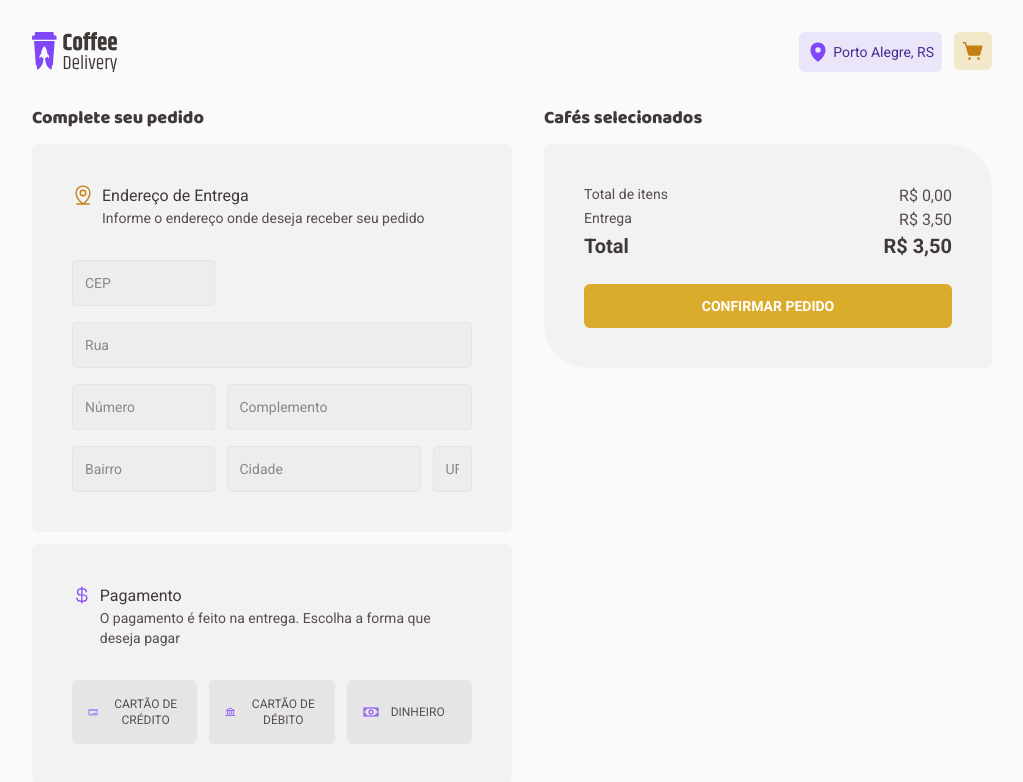
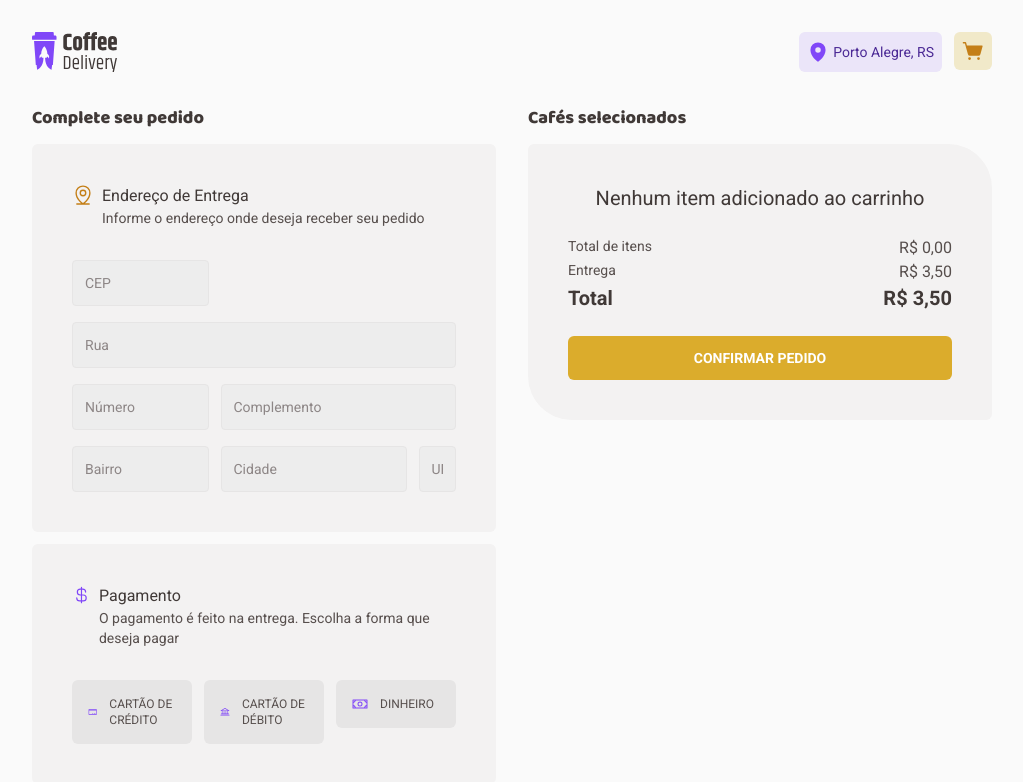
Before and after one commit to karein/coffe-delivery, a React (Vite) app: page /cart in a window 1280 px wide. Shown: the top 782 px of the page, without its empty margins (128-1151 px from the left). Built offline with nearby package versions, Linux system fonts and the light colour scheme.

Commit message:
(implementações): estilização de componentes e página do carrinho; (iniciando):funções para submit de informações do pedido

```diff
--- a/src/pages/Cart/index.tsx
+++ b/src/pages/Cart/index.tsx
@@ -1,4 +1,5 @@
-import { useContext } from 'react'
+/* eslint-disable camelcase */
+import { ChangeEvent, FormEvent, useContext, useEffect, useState } from 'react'
 import {
   MapPinLine,
   Plus,
@@ -10,8 +11,49 @@ import {
   Trash,
 } from '@phosphor-icons/react'
 
-import { CartContext, ICoffee } from '../../context/cartContext'
+import { CartContext } from '../../context/cartContext'
 import { Header } from '../../components/header'
+
+// type PaymentType = 'credit-card' | 'debit-card' | 'money' | null
+
+type PaymentType = string | null
+
+interface Endereco {
+  cep: string
+  rua: string
+  numero: string
+  complemento: string
+  bairro: string
+  cidade: string
+  uf: string
+}
+
+interface ItensPedidos {
+  name: string
+  quantity: number
+  valor: number
+  img: string
+}
+
+interface Totais {
+  total_itens: number
+  valor_entrega: number
+  valor_total: number
+}
+
+interface ResumoPedido {
+  itens: ItensPedidos[]
+  totais: Totais
+}
+
+// interface PedidoFechado {
+//   endereco: Endereco
+//   forma_pagamento: PaymentType
+//   itens: ItensPedidos[]
+//   total_itens: number
+//   valor_entrega: number
+//   valor_total: number
+// }
 
 export function Cart() {
   const {
@@ -21,19 +63,125 @@ export function Cart() {
     handleRemoveItemFromCart,
   } = useContext(CartContext)
 
-  const entrega = 3.5
-  const totalItens = cart.reduce((accumulator, item) => {
-    return (
-      accumulator + parseFloat(item.price.replace(',', '.')) * item.quantity
-    )
-  }, 0)
-  const total = totalItens + entrega
+  const enderecoObj = {
+    cep: '',
+    rua: '',
+    numero: '',
+    complemento: '',
+    bairro: '',
+    cidade: '',
+    uf: '',
+  }
+
+  const itens_pedido_obj = [
+    {
+      tipo: '',
+      quantidade: 0,
+      valor: 0,
+    },
+  ]
+
+  // const [totais, setTotais] = useState<Totais>({
+  //   entrega: 3.5,
+  //   total_itens: 0,
+  //   total: 0,
+  // })
+  const [formEndereco, setFormEndereco] = useState<Endereco>(enderecoObj)
+  const [paymentType, setPaymentType] = useState<PaymentType>(null)
+  // const [pedidoFinal, setPedidoFinal] = useState<PedidoFechado>({
+  //   endereco: enderecoObj,
+  //   valor_entrega: entrega,
+  //   valor_total: total,
+  //   forma_pagamento: paymentType,
+  //   total_itens: totalItens,
+  //   itens: itens_pedido_obj,
+  // })
+  const [resumoPedido, setResumoPedido] = useState<ResumoPedido>({
+    itens: [],
+    totais: {
+      total_itens: 0,
+      valor_entrega: 0,
+      valor_total: 0,
+    },
+  })
+
+  useEffect(() => {
+    // if (cart.length > 0) {
+    setResumoPedido((prevState) => {
+      const pedidosArr = cart.map((e) => {
+        return {
+          name: e.name,
+          quantity: e.quantity,
+          valor: parseFloat(e.price.replace(',', '.')) * e.quantity,
+          img: e.img,
+        }
+      })
+
+      const totalItens = pedidosArr.reduce((acc, item) => acc + item.valor, 0)
+      const valorEntrega = 3.5
+      const valorTotal = totalItens + valorEntrega
+
+      console.log({
+        itens: pedidosArr,
+        totais: {
+          total_itens: totalItens,
+          valor_entrega: valorEntrega,
+          valor_total: valorTotal,
+        },
+      })
+
+      return {
+        ...prevState,
+        itens: pedidosArr,
+        totais: {
+          total_itens: totalItens,
+          valor_entrega: valorEntrega,
+          valor_total: valorTotal,
+        },
+      }
+    })
+
+    // }
+  }, [cart])
+
+  const submitConfirmarPedido = (event: FormEvent) => {
+    event.preventDefault()
+
+    const pedido = [...itens_pedido_obj]
+
+    cart.map((e) => {
+      return pedido.push({
+        quantidade: e.quantity,
+        tipo: e.name,
+        valor: parseFloat(e.price.replace(',', '.')) * e.quantity,
+      })
+    })
+
+    console.log('formEndereco', formEndereco)
+  }
+
+  const handleInputChange = (event: ChangeEvent<HTMLInputElement>) => {
+    const { name, value } = event.target
+
+    setFormEndereco((prevState) => ({
+      ...prevState,
+      [name]: value,
+    }))
+  }
+
+  function handleChangePayment(event: ChangeEvent<HTMLInputElement>) {
+    // setPaymentType(event.target.value as PaymentType)
+    setPaymentType(event.target.value)
+  }
 
   return (
     <div className="mb-40">
       <Header cart={cart} />
 
-      <div className="flex flex-row flex-wrap gap-8 ">
+      <form
+        onSubmit={submitConfirmarPedido}
+        className="flex flex-row flex-wrap gap-8"
+      >
         {/* Form - complete seu pedido */}
         <div className="flex flex-col gap-3 flex-1">
           <span className="text-base-subtitle font-baloo2 font-bold text-lg">
@@ -55,46 +203,72 @@ export function Cart() {
                 </div>
               </div>
 
-              <form
-                action=""
-                className="grid gap-x-3 grid-cols-8 gap-y-4 text-sm"
-              >
+              <div className="grid gap-x-3 grid-cols-8 gap-y-4 text-sm text-base-text">
                 <input
+                  required
+                  name="cep"
                   type="text"
+                  maxLength={8}
+                  value={formEndereco.cep}
+                  onChange={handleInputChange}
                   placeholder="CEP"
                   className="block bg-base-input p-3 rounded col-span-3 border-solid border-[1px] border-base-button placeholder:text-base-label"
                 />
                 <input
+                  required
+                  name="rua"
                   type="text"
                   placeholder="Rua"
+                  value={formEndereco.rua}
+                  onChange={handleInputChange}
                   className="bg-base-input p-3 rounded col-span-8 border-solid border-[1px] border-base-button placeholder:text-base-label"
                 />
                 <input
+                  required
                   type="text"
+                  name="numero"
                   placeholder="Número"
+                  value={formEndereco.numero}
+                  onChange={handleInputChange}
                   className="bg-base-input p-3 rounded col-span-3 border-solid border-[1px] border-base-button placeholder:text-base-label"
                 />
                 <input
                   type="text"
+                  name="complemento"
                   placeholder="Complemento"
+                  onChange={handleInputChange}
+                  value={formEndereco.complemento}
                   className="bg-base-input p-3 rounded col-span-5 border-solid border-[1px] border-base-button placeholder:text-base-label"
                 />
                 <input
+                  required
                   type="text"
+                  name="bairro"
                   placeholder="Bairro"
+                  value={formEndereco.bairro}
+                  onChange={handleInputChange}
                   className="bg-base-input p-3 rounded col-span-3 border-solid border-[1px] border-base-button placeholder:text-base-label"
                 />
                 <input
+                  required
                   type="text"
+                  name="cidade"
                   placeholder="Cidade"
+                  value={formEndereco.cidade}
+                  onChange={handleInputChange}
                   className="bg-base-input p-3 rounded flex-1 col-span-4 border-solid border-[1px] border-base-button placeholder:text-base-label"
                 />
                 <input
+                  required
+                  name="uf"
                   type="text"
+                  maxLength={2}
                   placeholder="UF"
+                  value={formEndereco.uf}
+                  onChange={handleInputChange}
                   className="bg-base-input p-3 rounded max-w-[60px] border-solid border-[1px] border-base-button placeholder:text-base-label"
                 />
-              </form>
+              </div>
             </div>
 
             {/* pagamento */}
@@ -112,33 +286,76 @@ export function Cart() {
                 </div>
               </div>
 
-              <div className="text-base-text text-xs gap-3 grid lg:grid-cols-3">
-                <button className="bg-base-button p-4 rounded-md flex gap-3 items-center">
+              <ul className="text-base-text text-xs gap-3 grid xl:grid-cols-3 ">
+                <li>
+                  <input
+                    type="radio"
+                    id="credit-card"
+                    name="payment-type"
+                    value="credit-card"
+                    className="peer/debit hidden"
+                    onChange={handleChangePayment}
+                    // checked={paymentType === 'credit-card'}
+                  />
+                  <label
+                    htmlFor="credit-card"
+                    className="bg-base-button p-4 rounded-md flex gap-3 items-center cursor-pointer hover:bg-base-hover peer-checked/debit:bg-purple-light peer-checked/debit:ring-1 peer-checked/debit:ring-base-purple"
+                  >
                     <CreditCard size={16} className="text-base-purple" />
-                  CARTÃO DE CRÉDITO
-                </button>
-                <button className="bg-base-button p-4 rounded-md flex gap-3 items-center">
+                    <span>CARTÃO DE CRÉDITO</span>
+                  </label>
+                </li>
+
+                <li>
+                  <input
+                    type="radio"
+                    id="debit-card"
+                    name="payment-type"
+                    value="debit-card"
+                    className="peer/credit hidden"
+                    onChange={handleChangePayment}
+                  />
+                  <label
+                    htmlFor="debit-card"
+                    className="bg-base-button p-4 rounded-md flex gap-3 items-center cursor-pointer hover:bg-base-hover peer-checked/credit:bg-purple-light peer-checked/credit:ring-1 peer-checked/credit:ring-base-purple"
+                  >
                     <Bank size={16} className="text-base-purple" />
-                  CARTÃO DE DÉBITO
-                </button>
-                <button className="bg-base-button p-4 rounded-md flex gap-3 items-center">
+                    <span>CARTÃO DE DÉBITO</span>
+                  </label>
+                </li>
+
+                <li>
+                  <input
+                    type="radio"
+                    id="money"
+                    name="payment-type"
+                    value="money"
+                    className="peer/money hidden"
+                    onChange={handleChangePayment}
+                  />
+                  <label
+                    htmlFor="money"
+                    className="bg-base-button p-4 rounded-md flex gap-3 items-center cursor-pointer hover:bg-base-hover peer-checked/money:bg-purple-light peer-checked/money:ring-1 peer-checked/money:ring-base-purple"
+                  >
                     <Money size={16} className="text-base-purple" />
-                  DINHEIRO
-                </button>
-              </div>
+                    <span>DINHEIRO</span>
+                  </label>
+                </li>
+              </ul>
             </div>
           </div>
         </div>
 
         {/* Resumo Pedido - cafés selecionados */}
-        <div className="flex flex-col gap-3 lg:lg:min-w-[448px]">
+        <div className="flex flex-col gap-3 md:flex-1">
           <span className="text-base-subtitle font-baloo2 font-bold text-lg">
             Cafés selecionados
           </span>
 
           <div className="bg-base-card p-10 flex flex-col gap-6  rounded-tl-md rounded-tr-[44px] rounded-bl-[44px] rounded-br-md">
             {/* lista itens */}
-            {cart?.map((e: ICoffee) => (
+            {resumoPedido.itens.length > 0 ? (
+              resumoPedido.itens?.map((e: ItensPedidos) => (
                 <div key={e.name}>
                   {/* item */}
                   <div className="flex flex-row justify-between text-base gap-[50px]">
@@ -150,16 +367,28 @@ export function Cart() {
 
                         <div className="flex flex-row gap-2">
                           <div className="bg-base-button rounded-md p-2 flex flex-row gap-1 max-h-8 items-center">
-                          <button onClick={() => handleIncrementQnt(e)}>
+                            <button
+                              onClick={() =>
+                                handleIncrementQnt({ name_item: e.name })
+                              }
+                            >
                               <Plus size={14} className="text-base-purple" />
                             </button>
-                          <span className="text-base-title">{e.quantity}</span>
-                          <button onClick={() => handleDecrementQnt(e)}>
+                            <span className="text-base-title">
+                              {e.quantity}
+                            </span>
+                            <button
+                              onClick={() =>
+                                handleDecrementQnt({ name_item: e.name })
+                              }
+                            >
                               <Minus size={14} className="text-base-purple" />
                             </button>
                           </div>
                           <button
-                          onClick={() => handleRemoveItemFromCart(e)}
+                            onClick={() =>
+                              handleRemoveItemFromCart({ name_item: e.name })
+                            }
                             className="bg-base-button text-base-text text-xs flex flex-row gap-1 items-center p-2 rounded-md"
                           >
                             <Trash size={16} className="text-base-purple" />
@@ -170,46 +399,58 @@ export function Cart() {
                     </div>
 
                     <span className="text-base-text font-bold">
-                    R${' '}
-                    {(e.quantity * parseFloat(e.price.replace(',', '.')))
-                      .toFixed(2)
-                      .replace('.', ',')}
+                      R$ {e.valor.toFixed(2).replace('.', ',')}
                     </span>
                   </div>
 
                   {/* divider */}
                   <div className="h-[1px] w-full bg-base-button mt-6" />
                 </div>
-            ))}
+              ))
+            ) : (
+              <span className="text-xl text-base-subtitle self-center">
+                Nenhum item adicionado ao carrinho
+              </span>
+            )}
 
             {/* totais */}
             <div>
               <div className="flex flex-row justify-between text-sm text-base-text">
                 <span>Total de itens</span>
                 <span className="text-base">
-                  R$ {totalItens.toFixed(2).toString().replace('.', ',')}
+                  R${' '}
+                  {resumoPedido.totais.total_itens.toFixed(2).replace('.', ',')}
                 </span>
               </div>
               <div className="flex flex-row justify-between text-sm text-base-text">
                 <span>Entrega</span>
                 <span className="text-base">
-                  R$ {entrega.toFixed(2).toString().replace('.', ',')}
+                  R${' '}
+                  {resumoPedido.totais.valor_entrega
+                    .toFixed(2)
+                    .replace('.', ',')}
                 </span>
               </div>
               <div className="flex flex-row justify-between text-base-subtitle font-bold text-xl">
                 <span>Total</span>
-                <span>R$ {total.toFixed(2).replace('.', ',')}</span>
+                <span>
+                  R${' '}
+                  {resumoPedido.totais.valor_total.toFixed(2).replace('.', ',')}
+                </span>
               </div>
             </div>
 
-            <div>
-              <button className="w-full bg-base-yellow text-white p-3 font-bold text-sm rounded-md">
+            {/* <div> */}
+            <button
+              type="submit"
+              className="w-full bg-base-yellow text-white p-3 font-bold text-sm rounded-md hover:bg-yellow-dark transition-all"
+            >
               CONFIRMAR PEDIDO
             </button>
+            {/* </div> */}
           </div>
         </div>
-        </div>
-      </div>
+      </form>
     </div>
   )
 }
--- a/tailwind.config.js
+++ b/tailwind.config.js
@@ -17,11 +17,15 @@ module.exports = {
         'base-card': '#F3F2F2',
         'base-button': '#E6E5E5',
         'base-input': '#EDEDED',
+        'base-hover': '#D7D5D5',
       },
       fontFamily: {
         roboto: ['Roboto', 'sans-serif'],
         baloo2: ['"Baloo 2"', 'sans-serif'],
       },
+      ringColor: {
+        'purple-dark': '#4B2995',
+      },
     },
   },
   plugins: [],
```
Also changed, not shown: src/components/card-coffee.tsx (+9 -5 lines), src/context/cartContext.tsx (+17 -14 lines). Lines whose indentation alone changed are shown as unchanged.
